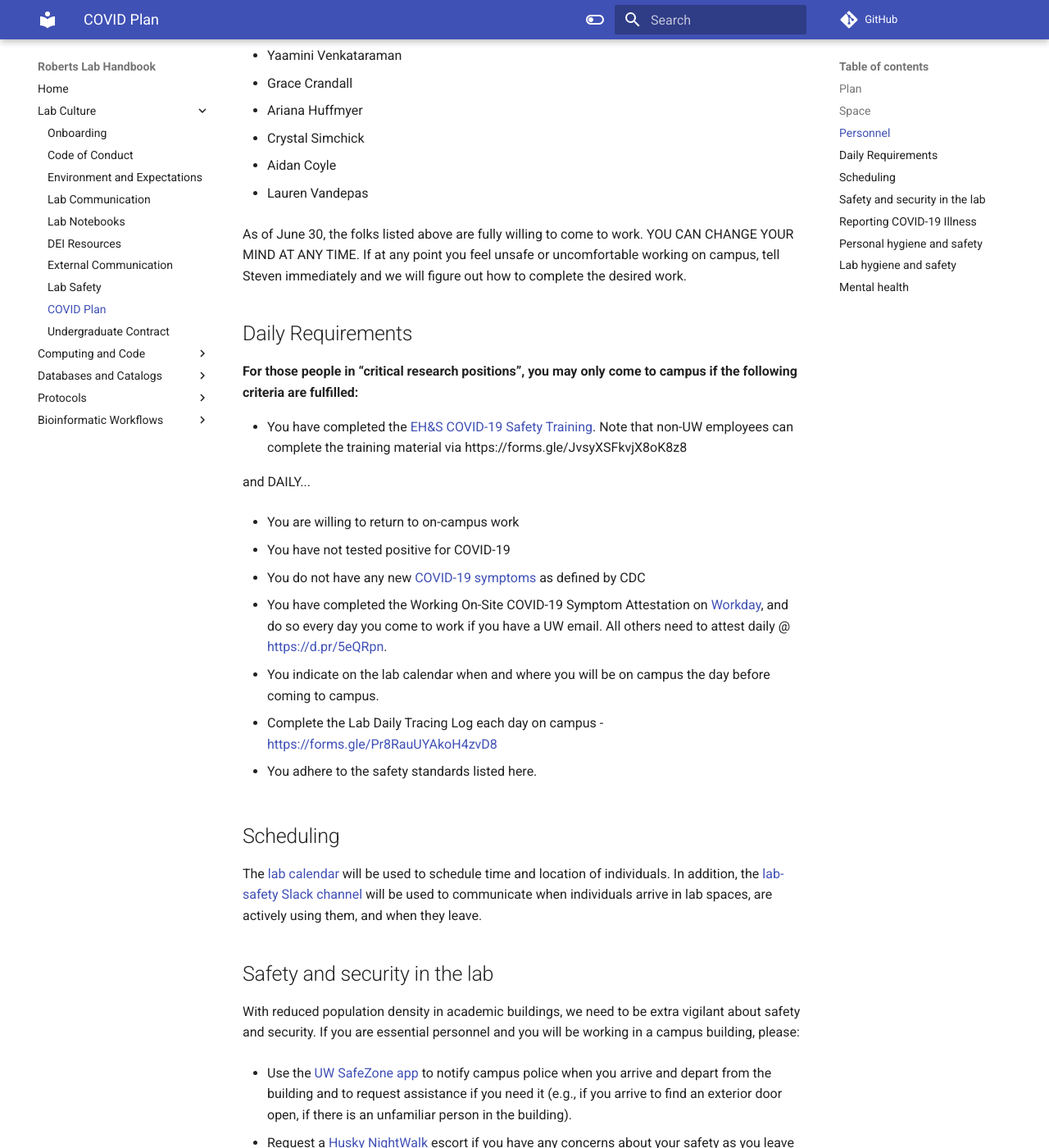
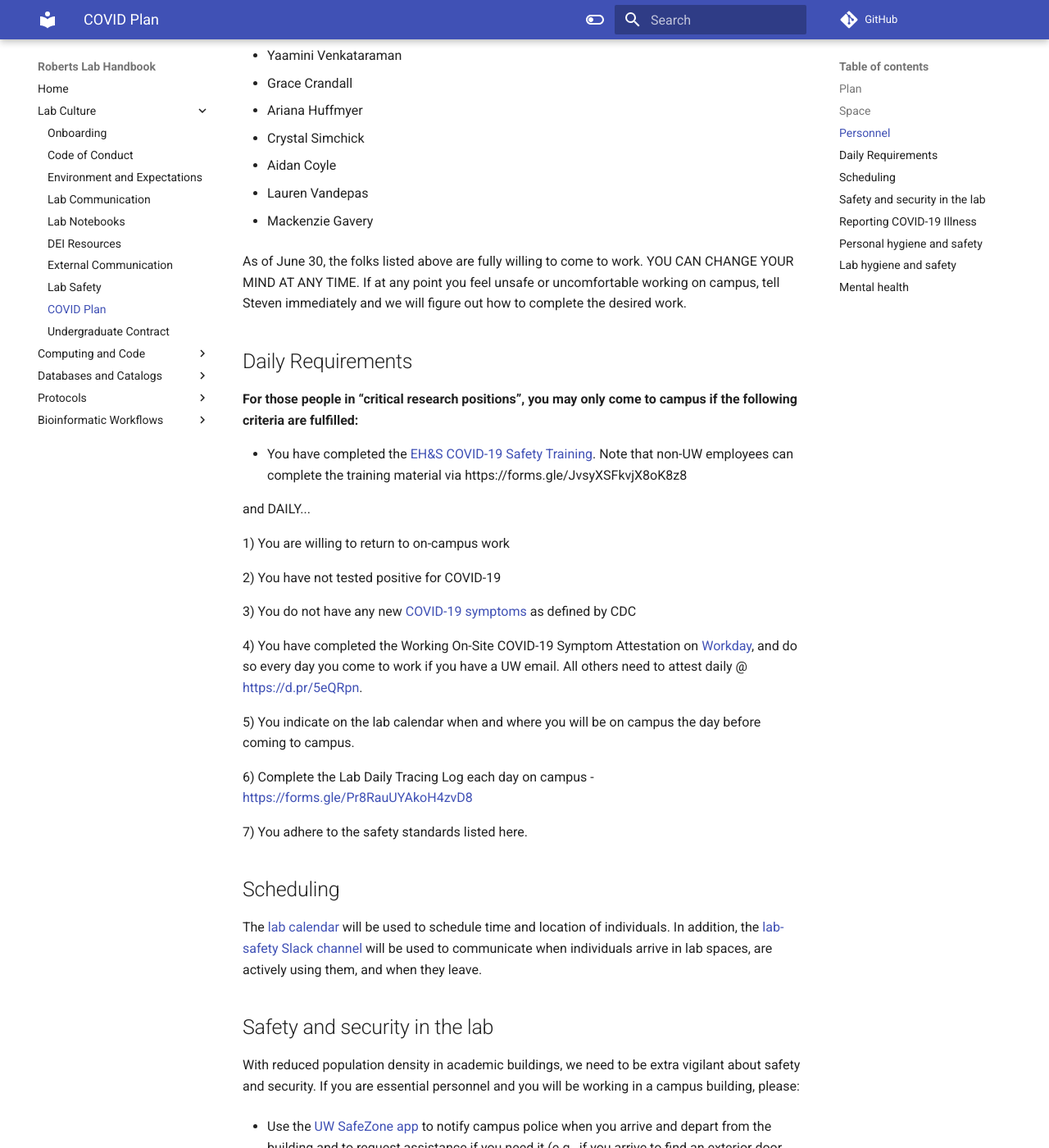
Before and after one commit to RobertsLab/resources, an MkDocs documentation site: the page built from docs/COVID-Health-and-Safety-Plan.md, in a window 1280 px wide and 1400 px high, scrolled down 1183 px. Shown: the whole window at 82% size. Built offline with MkDocs 1.6.1 and Material for MkDocs 9.7.7, drawn with Linux system fonts in a browser that asks for light colours; comment, search, counter and statistics services are not loaded.

Commit message:
Update COVID-Health-and-Safety-Plan.md

```diff
--- a/docs/COVID-Health-and-Safety-Plan.md
+++ b/docs/COVID-Health-and-Safety-Plan.md
@@ -38,6 +38,8 @@
 
 * Lauren Vandepas
 
+* Mackenzie Gavery
+
 
 As of June 30,  the folks listed above are fully willing to come to work. YOU CAN CHANGE YOUR MIND AT ANY TIME. If at any point you feel unsafe or uncomfortable working on campus, tell Steven immediately and we will figure out how to complete the desired work.
 
@@ -51,19 +53,19 @@
 
 and DAILY...
 
-* You are willing to return to on-campus work
+1) You are willing to return to on-campus work
 
-* You have not tested positive for COVID-19
+2) You have not tested positive for COVID-19
 
-* You do not have any new [COVID-19 symptoms](https://www.cdc.gov/coronavirus/2019-ncov/symptoms-testing/symptoms.html) as defined by CDC
+3) You do not have any new [COVID-19 symptoms](https://www.cdc.gov/coronavirus/2019-ncov/symptoms-testing/symptoms.html) as defined by CDC
 
-* You have completed the Working On-Site COVID-19 Symptom Attestation on [Workday](https://wd5.myworkday.com/uw/login.htmld), and do so every day you come to work if you have a UW email. All others need to attest daily @ [https://d.pr/5eQRpn](https://d.pr/5eQRpn).
+4) You have completed the Working On-Site COVID-19 Symptom Attestation on [Workday](https://wd5.myworkday.com/uw/login.htmld), and do so every day you come to work if you have a UW email. All others need to attest daily @ [https://d.pr/5eQRpn](https://d.pr/5eQRpn).
 
-* You indicate on the lab calendar when and where you will be on campus the day before coming to campus.
+5) You indicate on the lab calendar when and where you will be on campus the day before coming to campus.
 
-* Complete the Lab Daily Tracing Log each day on campus - [https://forms.gle/Pr8RauUYAkoH4zvD8](https://forms.gle/Pr8RauUYAkoH4zvD8)
+6) Complete the Lab Daily Tracing Log each day on campus - [https://forms.gle/Pr8RauUYAkoH4zvD8](https://forms.gle/Pr8RauUYAkoH4zvD8)
 
-* You adhere to the safety standards listed here.
+7) You adhere to the safety standards listed here.
 
 
 ## Scheduling
```
